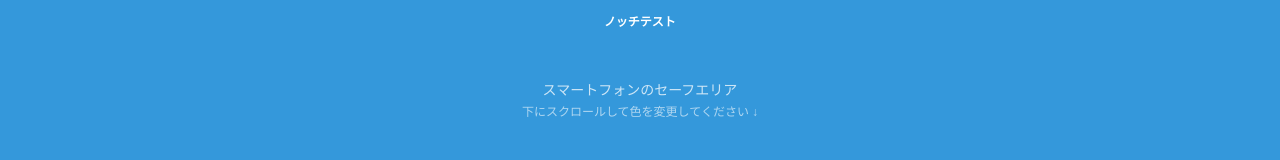
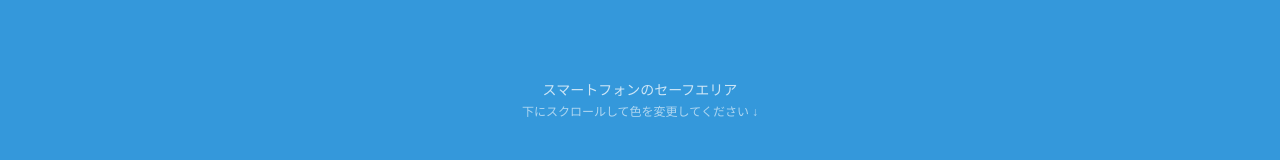
Before and after one commit to imurar/imurar-portfolio, a Vue app: page /#/demo/safe-area in a window 1280 px wide. Shown: the top 160 px of the page. Built offline with nearby package versions, Linux system fonts and the light colour scheme.

Commit message:
[fix] ノッチテストのデバッグテキストとエリアを削除

```diff
--- a/src/views/demo/SafeAreaView.vue
+++ b/src/views/demo/SafeAreaView.vue
@@ -14,24 +14,6 @@
     }"
     class="w-full transition-all duration-300 flex flex-col items-center justify-center relative"
   >
-      <!-- Notch area text overlay -->
-      <div
-        :style="{
-          position: 'absolute',
-          top: 0,
-          left: 0,
-          right: 0,
-          height: 'max(44px, env(safe-area-inset-top))',
-          display: 'flex',
-          alignItems: 'center',
-          justifyContent: 'center',
-          zIndex: 20,
-          overflow: 'hidden',
-        }"
-      >
-        <p class="text-white text-xs font-semibold">ノッチテスト</p>
-      </div>
-
       <div class="text-center text-white">
         <p class="text-sm opacity-75">スマートフォンのセーフエリア</p>
         <p class="text-xs opacity-60 mt-1">下にスクロールして色を変更してください ↓</p>
```
